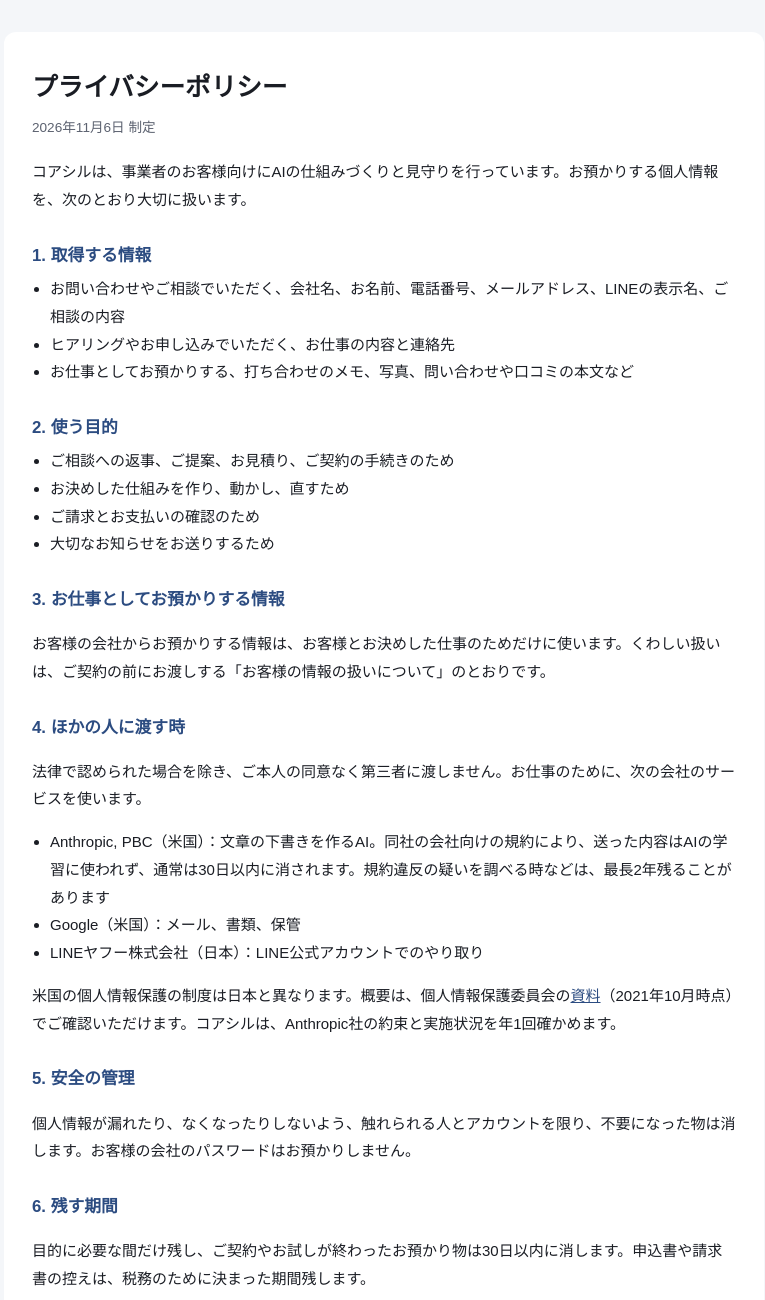
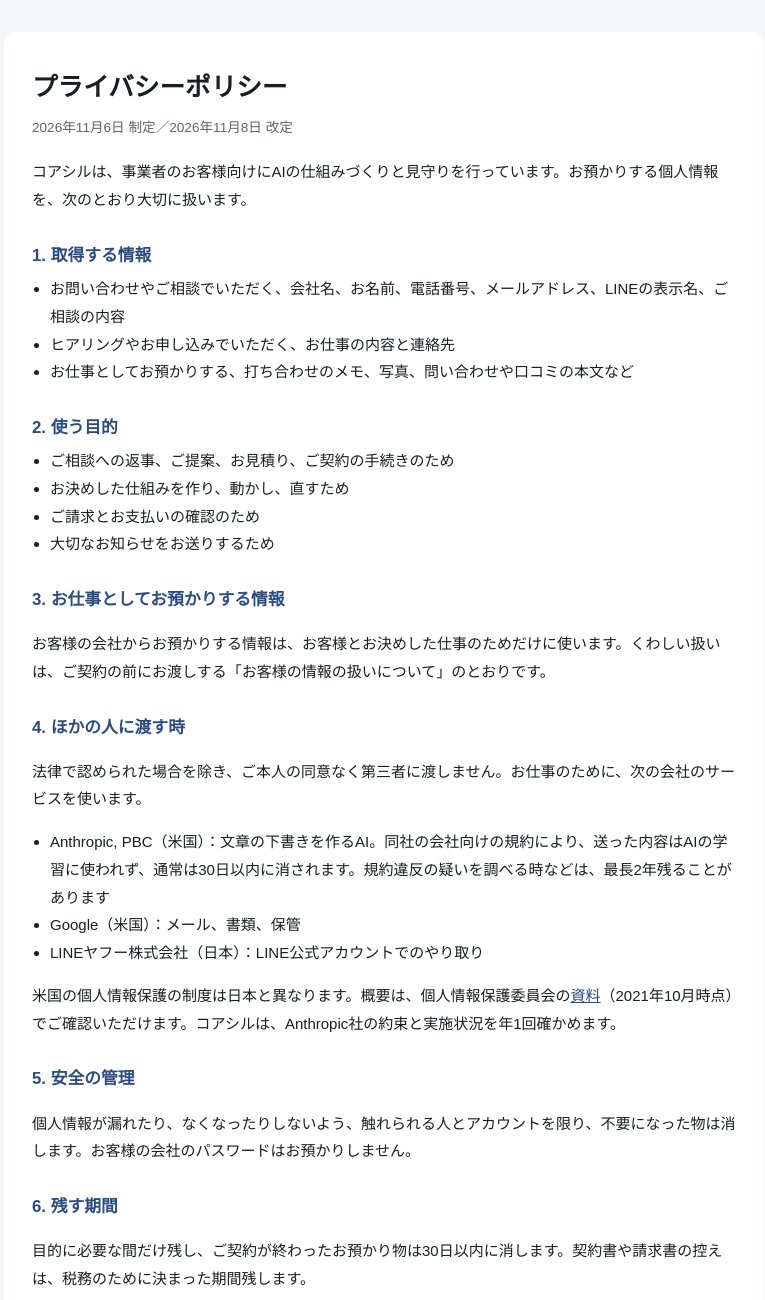
Before and after one commit to haruto0215/coaxil-site, a plain HTML site: page docs/privacy/index.html in a window 1280 px wide. Shown: the top 1300 px of the page, without its empty margins (256-1021 px from the left). Drawn offline with Linux system fonts and the light colour scheme.

Commit message:
プライバシーポリシー：お試しの一言を外す（2026-11-08 改定）
Co-Authored-By: Claude Opus 5.5 <noreply@anthropic.com>

```diff
--- a/docs/privacy/index.html
+++ b/docs/privacy/index.html
@@ -20,7 +20,7 @@
 </style></head>
 <body><main>
   <h1>プライバシーポリシー</h1>
-  <p class="date">2026年11月6日 制定</p>
+  <p class="date">2026年11月6日 制定／2026年11月8日 改定</p>
   <p>コアシルは、事業者のお客様向けにAIの仕組みづくりと見守りを行っています。お預かりする個人情報を、次のとおり大切に扱います。</p>
 
   <h2>1. 取得する情報</h2>
@@ -54,7 +54,7 @@
   <p>個人情報が漏れたり、なくなったりしないよう、触れられる人とアカウントを限り、不要になった物は消します。お客様の会社のパスワードはお預かりしません。</p>
 
   <h2>6. 残す期間</h2>
-  <p>目的に必要な間だけ残し、ご契約やお試しが終わったお預かり物は30日以内に消します。申込書や請求書の控えは、税務のために決まった期間残します。</p>
+  <p>目的に必要な間だけ残し、ご契約が終わったお預かり物は30日以内に消します。契約書や請求書の控えは、税務のために決まった期間残します。</p>
 
   <h2>7. 開示・訂正・削除のご希望</h2>
   <p>ご自身の情報の開示、訂正、利用の停止、削除をご希望の時は、下の窓口へご連絡ください。ご本人であることを確かめたうえで、法律に沿って対応します。お客様の会社が管理する情報については、その会社へのご連絡をお願いすることがあります。</p>
```
